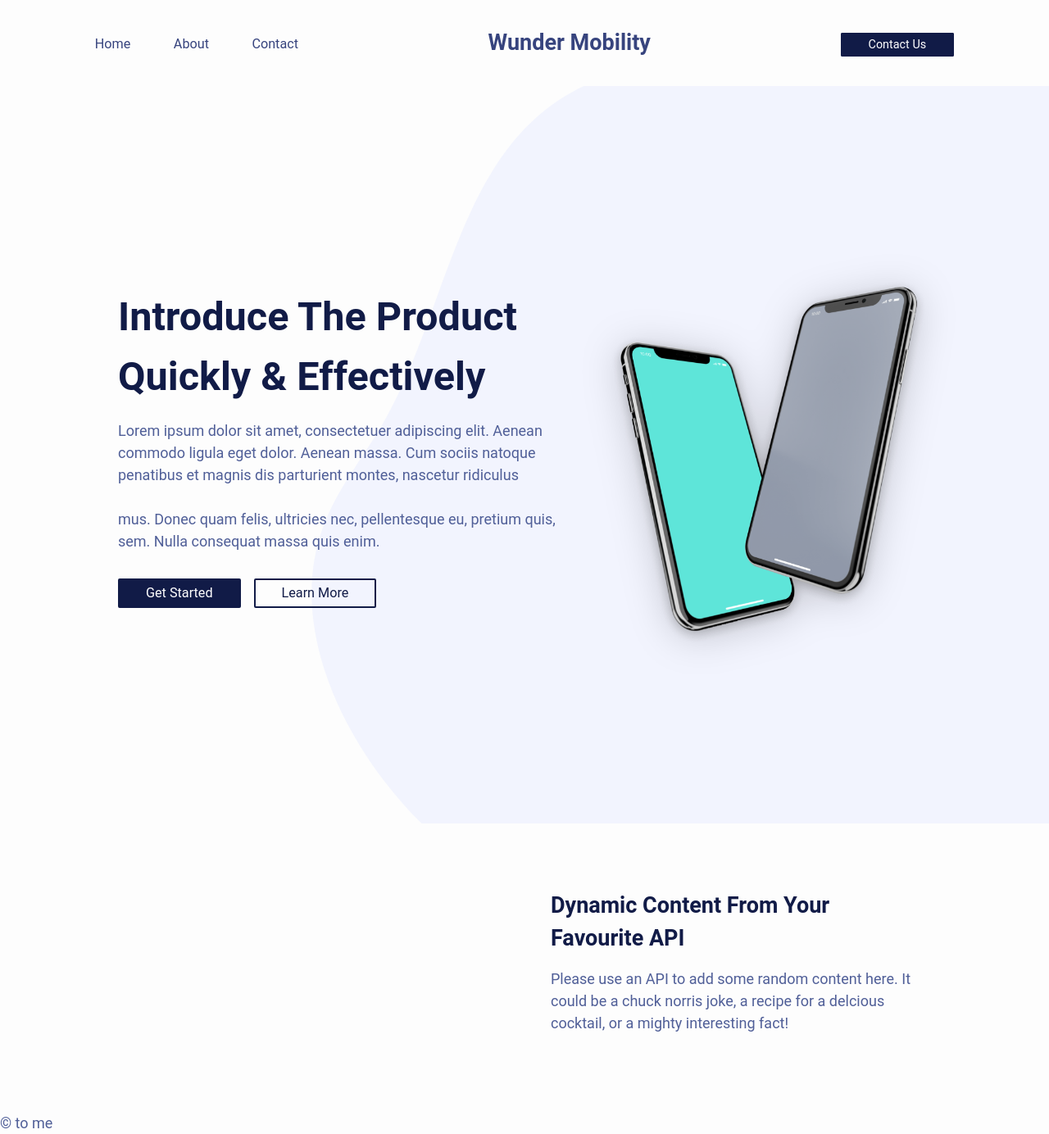
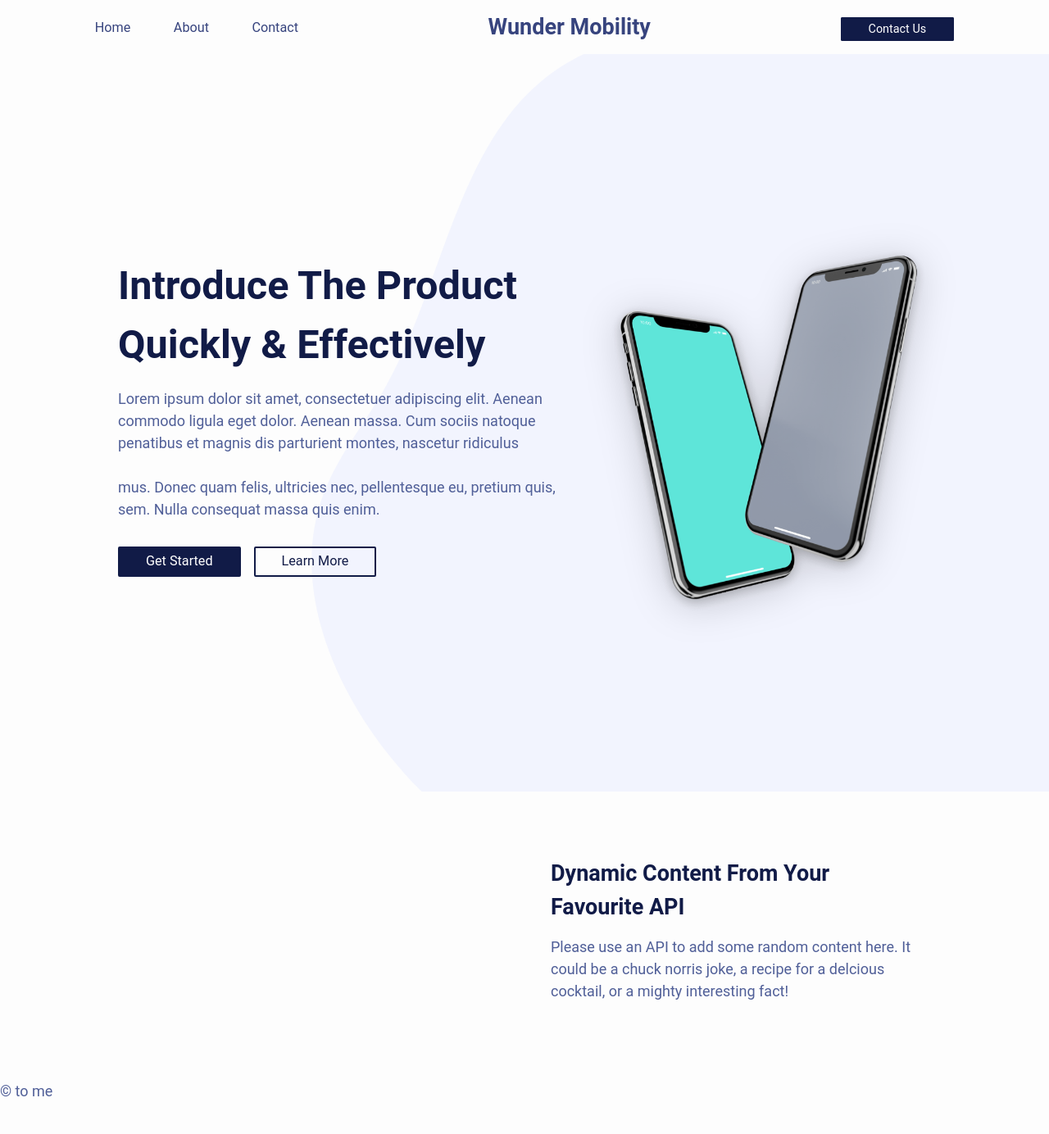
Before and after one commit to beatricebock/wunder, a Jekyll site: the page built from index.markdown, in a window 1280 px wide. Shown: the whole page at 82% size. Built offline with Jekyll 4.4.1, drawn with Linux system fonts in a browser that asks for light colours; after the commit the page ends 1345 px from its top, so only the background shows below that.

Commit message:
readjust nav styling

```diff
--- a/_sass/minima/_layout.scss
+++ b/_sass/minima/_layout.scss
@@ -26,7 +26,7 @@
 
 .site-nav {
   display: flex;
-  padding: 2rem 0;
+  padding: 0.8rem 0;
   justify-content: space-around;
   align-items: center;
   .nav-left {
```
